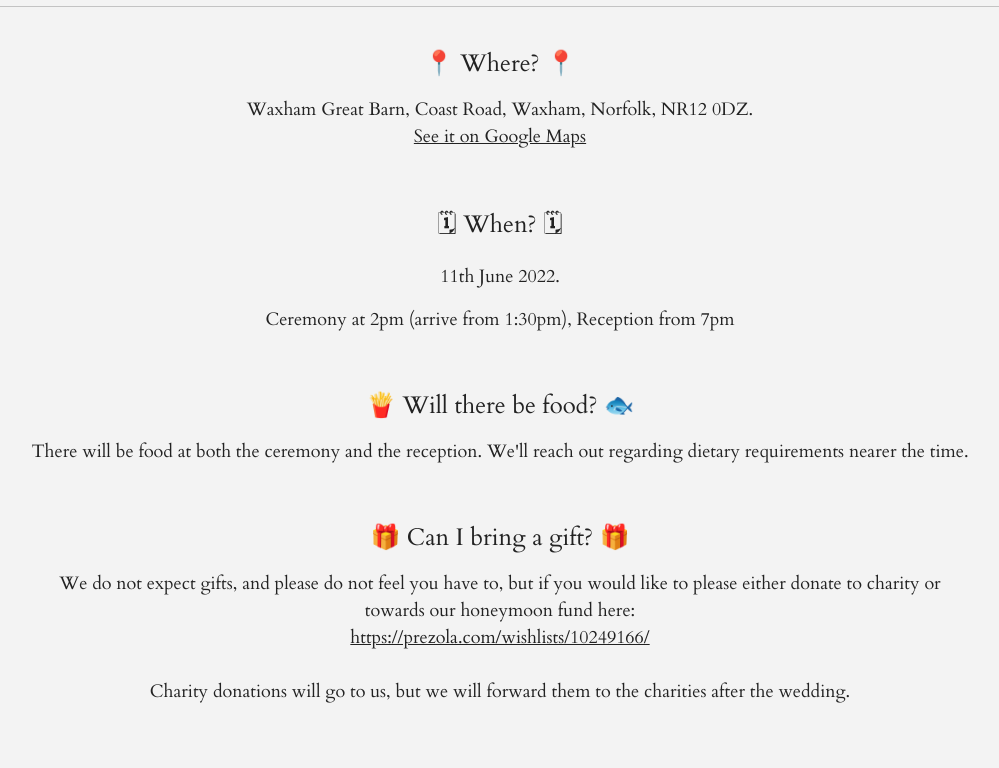
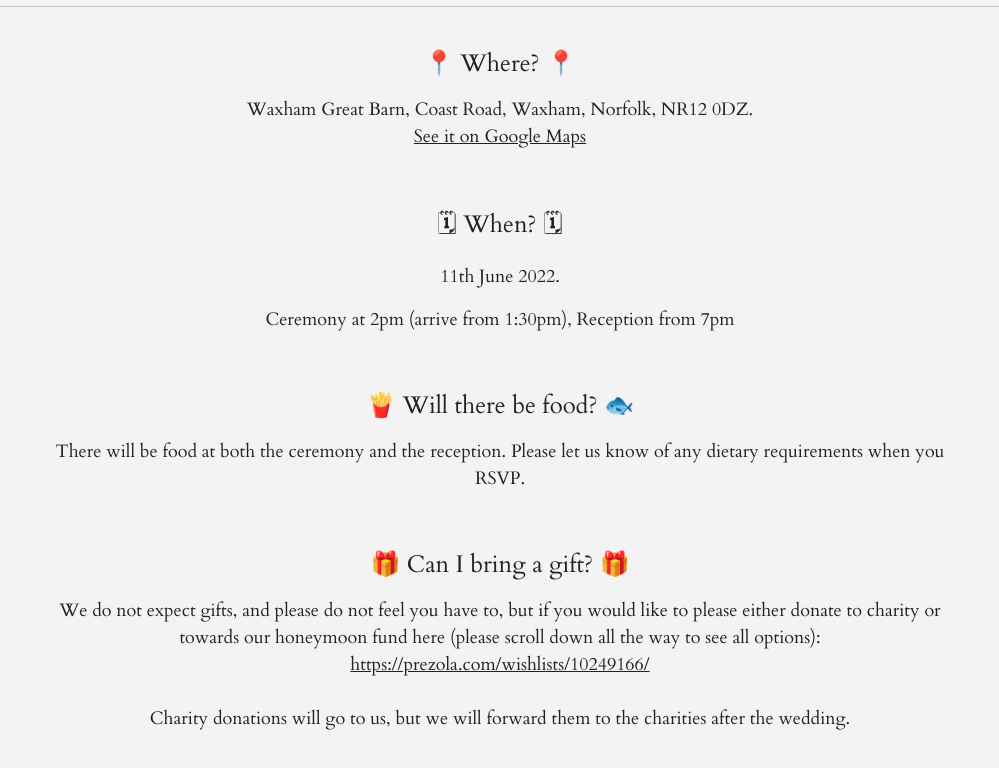
Before and after one commit to JordWyatt/wedding-site, a Gatsby site: page /details in a window 1280 px wide. Shown: the part 115-883 px from the top of the page, without its empty margins (140-1139 px from the left). Before the commit the page ends 856 px from the top, so only its background shows below. Built offline with nearby package versions, Linux system fonts and the light colour scheme; Gatsby itself is replaced by a stand-in of ours.

Commit message:
Update info

```diff
--- a/src/pages/details.js
+++ b/src/pages/details.js
@@ -22,8 +22,8 @@ export default function Details() {
         <div className="row">
           <h3>🍟 Will there be food? 🐟</h3>
           <p>
-            There will be food at both the ceremony and the reception. We'll
-            reach out regarding dietary requirements nearer the time.
+            There will be food at both the ceremony and the reception. Please
+            let us know of any dietary requirements when you RSVP.
           </p>
         </div>
         <div className="row">
@@ -31,7 +31,8 @@ export default function Details() {
           <p>
             We do not expect gifts, and please do not feel you have to, but if
             you would like to please either donate to charity or towards our
-            honeymoon fund here:
+            honeymoon fund here (please scroll down all the way to see all
+            options):
             <br />
             <a href="https://prezola.com/wishlists/10249166/">
               https://prezola.com/wishlists/10249166/
```
